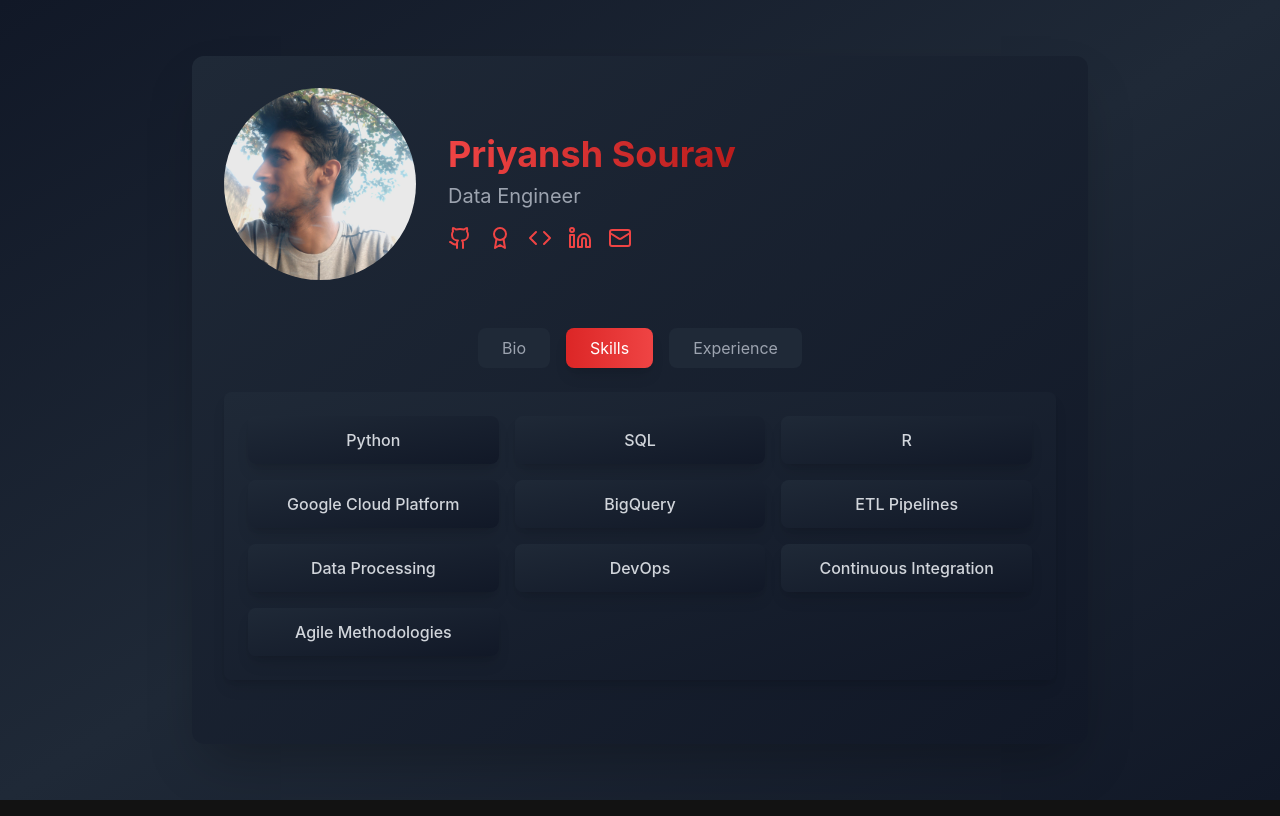
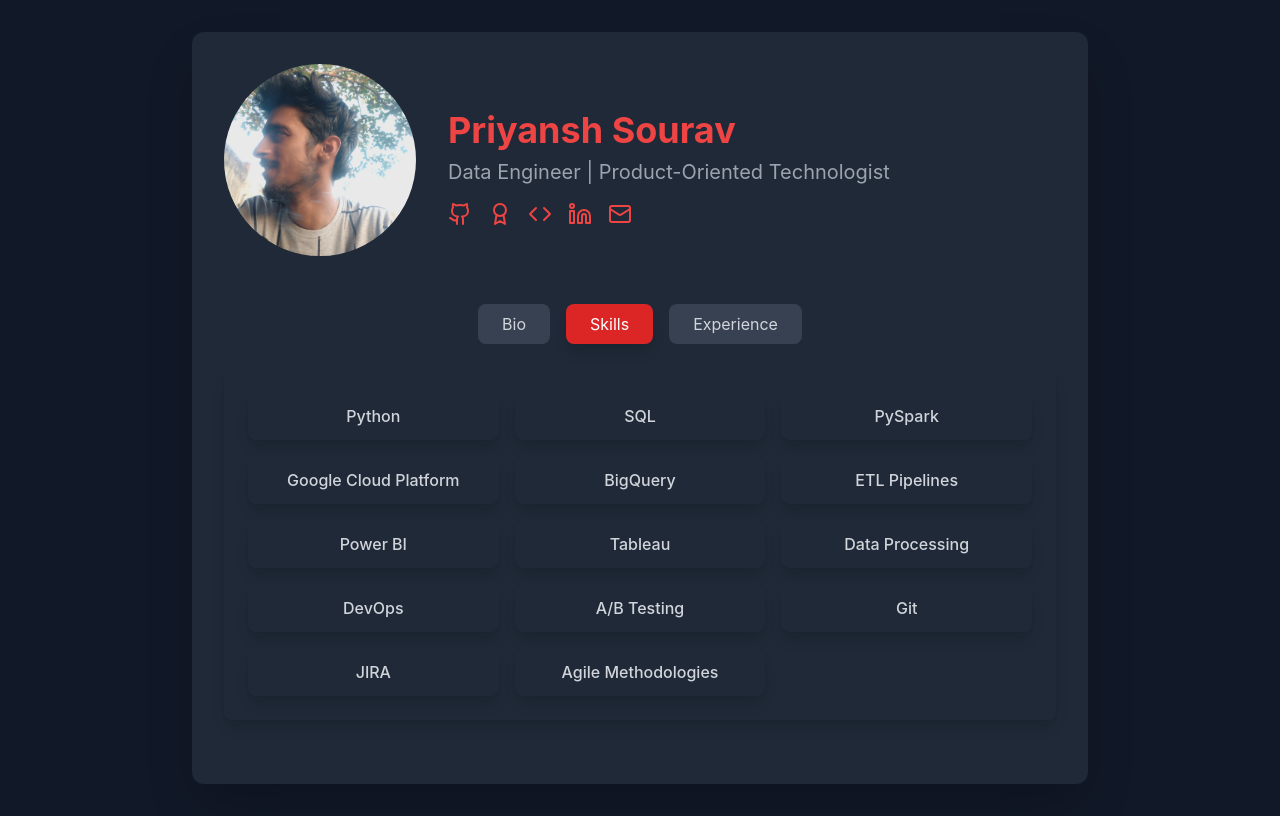
Before and after one commit to ipriyansh/ipriyansh.github.com, a React (Create React App) app: page / in a window 1280 px wide. Both pictures are taken after a click on the button "Skills". Built offline with nearby package versions, Linux system fonts and the light colour scheme; the HTML template or start-up script is replaced by a standard one.

Commit message:
Update PriyanshPortfolio.js

```diff
--- a/src/PriyanshPortfolio.js
+++ b/src/PriyanshPortfolio.js
@@ -44,39 +44,24 @@ const PriyanshPortfolio = () => {
   ];
 
   const sections = {
-    bio: `Priyansh Sourav is a dedicated Data Engineer with a strong foundation in data processing,
-          ETL pipeline development, and cloud-based solutions, currently working at Accenture.
-          With proficiency in Python, SQL, and Google Cloud Platform (BigQuery), he has driven
-          significant improvements in data handling and workflow efficiency.`,
+    bio: `Priyansh Sourav is a Business Technology Professional with 5+ years of experience bridging tech and business teams to deliver data-driven solutions. With expertise in Python, SQL, and GCP (BigQuery), he specializes in building scalable ETL pipelines, automating workflows, and creating executive dashboards that drive business decisions.`,
     skills: [
-      'Python',
-      'SQL',
-      'R',
-      'Google Cloud Platform',
-      'BigQuery',
-      'ETL Pipelines',
-      'Data Processing',
-      'DevOps',
-      'Continuous Integration',
-      'Agile Methodologies'
+      'Python', 'SQL', 'PySpark', 'Google Cloud Platform', 'BigQuery',
+      'ETL Pipelines', 'Power BI', 'Tableau', 'Data Processing', 'DevOps',
+      'A/B Testing', 'Git', 'JIRA', 'Agile Methodologies'
     ],
     experience: [
       {
         company: 'Accenture',
-        location: 'Kolkata, India',
+        location: 'Gurugram, India',
         role: 'Data Engineer',
         duration: 'Dec 2021 - Present',
         highlights: [
-          'Developed complex ETL processes using Python and BigQuery, increasing efficiency by 40%',
-          'Processed and analyzed 1TB of data using GCP BigQuery, improving data processing efficiency',
-          'Collaborated with stakeholders to identify business process improvement opportunities',
-          'Implemented agile methodologies to streamline project workflows and enhance cross-functional team productivity',
-          'Designed and optimized BigQuery datasets for large-scale data storage and analysis',
-          'Automated manual data preparation for 10 million records, reducing processing time by 80%',
-          'Refactored legacy code to improve readability and maintainability',
-          'Managed end-to-end data processes for two complex dashboards',
-          'Developed and maintained ETL pipelines for transforming raw data into structured datasets',
-          'Implemented advanced SQL queries to analyze customer data and identify key trends'
+          'Built ETL pipelines in Python and BigQuery to process 10M+ records daily',
+          'Developed real-time KPI dashboard used by 50+ employees',
+          'Automated data processing tasks, reducing prep time by 80%',
+          'Created Power BI dashboards for executive reviews',
+          'Cut cloud costs by 30% through performance analysis',
         ]
       },
       {
@@ -85,9 +70,9 @@ const PriyanshPortfolio = () => {
         role: 'DevOps Engineer',
         duration: 'Dec 2019 - Dec 2021',
         highlights: [
-          'Monitored automated build and continuous software integration processes',
-          'Collaborated with team to analyze system solutions based on client requirements',
-          'Decreased test environment downtime by 50% through proactive monitoring and troubleshooting'
+          'Improved deployment pipeline, reducing failure rate by 30%',
+          'Decreased downtime by 50% with monitoring systems',
+          'Analyzed user behavior data to optimize query performance by 30%'
         ]
       }
     ]
@@ -96,40 +81,23 @@ const PriyanshPortfolio = () => {
   const renderSection = () => {
     switch(activeSection) {
       case 'bio':
-        return (
-          <p className="text-gray-300 leading-relaxed animate-fade-in">
-            {sections.bio}
-          </p>
-        );
+        return <p className="text-gray-300 leading-relaxed animate-fade-in">{sections.bio}</p>;
       case 'skills':
         return (
           <ul className="grid grid-cols-2 md:grid-cols-3 gap-4">
             {sections.skills.map((skill, index) => (
-              <li
-                key={skill}
-                className="bg-gradient-to-br from-gray-800 to-gray-900 p-3 rounded-lg shadow-lg
-                          transform hover:scale-105 transition-all duration-300 animate-fade-in"
-                style={{ animationDelay: `${index * 100}ms` }}
-              >
-                <div className="text-center text-gray-300 font-medium">
-                  {skill}
-                </div>
+              <li key={skill} className="bg-gray-800 p-3 rounded-lg shadow-lg transform hover:scale-105 transition-all duration-300 animate-fade-in">
+                <div className="text-center text-gray-300 font-medium">{skill}</div>
               </li>
             ))}
           </ul>
         );
       case 'experience':
         return sections.experience.map((exp, index) => (
-          <div
-            key={`${exp.company}-${exp.role}`}
-            className="bg-gradient-to-br from-gray-800 to-gray-900 p-6 rounded-lg shadow-lg mb-6
-                      transform hover:scale-[1.02] transition-all duration-300 animate-fade-in"
-            style={{ animationDelay: `${index * 200}ms` }}
-          >
+          <div key={`${exp.company}-${exp.role}`} className="bg-gray-800 p-6 rounded-lg shadow-lg mb-6 animate-fade-in">
             <div className="flex flex-col md:flex-row md:items-center md:justify-between mb-4">
               <div>
-                <h3 className="text-xl font-bold bg-gradient-to-r from-red-500 to-red-700
-                              bg-clip-text text-transparent">{exp.company}</h3>
+                <h3 className="text-xl font-bold text-red-500">{exp.company}</h3>
                 <p className="text-gray-400">{exp.location}</p>
               </div>
               <div className="text-right">
@@ -139,11 +107,7 @@ const PriyanshPortfolio = () => {
             </div>
             <ul className="space-y-2">
               {exp.highlights.map((highlight, i) => (
-                <li
-                  key={highlight}
-                  className="text-gray-400 flex items-start space-x-2"
-                  style={{ animationDelay: `${(index * 200) + (i * 100)}ms` }}
-                >
+                <li key={highlight} className="text-gray-400 flex items-start space-x-2">
                   <span className="text-red-500 mt-1">•</span>
                   <span>{highlight}</span>
                 </li>
@@ -157,69 +121,37 @@ const PriyanshPortfolio = () => {
   };
 
   return (
-    <div className="min-h-screen bg-gradient-to-br from-gray-900 via-gray-800 to-gray-900
-                    text-white flex items-center justify-center p-4 md:p-8">
-      <div
-        className={`max-w-4xl w-full bg-gradient-to-br from-gray-800 to-gray-900
-                   rounded-xl shadow-2xl p-6 md:p-8 transform transition-all duration-1000
-                   ${isVisible ? 'translate-y-0 opacity-100' : 'translate-y-10 opacity-0'}`}
-      >
+    <div className="min-h-screen bg-gray-900 text-white flex items-center justify-center p-4 md:p-8">
+      <div className={`max-w-4xl w-full bg-gray-800 rounded-xl shadow-2xl p-6 md:p-8 transform transition-all duration-1000 ${isVisible ? 'translate-y-0 opacity-100' : 'translate-y-10 opacity-0'}`}>
         <div className="flex flex-col md:flex-row items-center mb-8">
-          <div
-            onClick={handleImageClick}
-            className={`relative group cursor-pointer transform transition-all duration-500
-                      hover:scale-105 ${isRotating ? 'rotate-360' : ''}`}
-          >
-            <div className="absolute -inset-0.5
-                          rounded-full opacity-75 group-hover:opacity-100 blur transition duration-500"></div>
-            <img
-              src="preview.jpg"
-              alt="Priyansh Sourav"
-              className="relative rounded-full w-48 h-48 mb-4 md:mr-8 object-cover"
-            />
+          <div onClick={handleImageClick} className={`relative group cursor-pointer transform transition-all duration-500 hover:scale-105 ${isRotating ? 'rotate-360' : ''}`}>
+            <img src="preview.jpg" alt="Priyansh Sourav" className="relative rounded-full w-48 h-48 mb-4 md:mr-8 object-cover" />
           </div>
           <div className="text-center md:text-left">
-            <h1 className="text-4xl font-bold bg-gradient-to-r from-red-500 to-red-700
-                          bg-clip-text text-transparent mb-2">
-              Priyansh Sourav
-            </h1>
-            <h2 className="text-xl text-gray-400 mb-4">Data Engineer</h2>
+            <h1 className="text-4xl font-bold text-red-500 mb-2">Priyansh Sourav</h1>
+            <h2 className="text-xl text-gray-400 mb-4">Data Engineer | Product-Oriented Technologist</h2>
             <div className="flex justify-center md:justify-start space-x-4">
               {socialLinks.map(link => (
-                <a
-                  key={link.name}
-                  href={link.url}
-                  target="_blank"
-                  rel="noopener noreferrer"
-                  className="text-red-500 hover:text-red-400 transform hover:scale-110
-                           transition-all duration-300"
-                  aria-label={link.name}
-                >
+                <a key={link.name} href={link.url} target="_blank" rel="noopener noreferrer" className="text-red-500 hover:text-red-400 transform hover:scale-110 transition-all duration-300" aria-label={link.name}>
                   {link.icon}
                 </a>
               ))}
             </div>
           </div>
         </div>
-
         <div className="mb-8">
           <div className="flex justify-center space-x-4 mb-6">
             {['bio', 'skills', 'experience'].map(section => (
               <button
                 key={section}
                 onClick={() => setActiveSection(section)}
-                className={`px-6 py-2 rounded-lg transition-all duration-300 transform
-                          hover:scale-105 ${
-                  activeSection === section
-                    ? 'bg-gradient-to-r from-red-600 to-red-500 text-white shadow-lg'
-                    : 'bg-gray-800 text-gray-400 hover:bg-gray-700'
-                }`}
+                className={`px-6 py-2 rounded-lg transition-all duration-300 transform hover:scale-105 ${activeSection === section ? 'bg-red-600 text-white shadow-lg' : 'bg-gray-700 text-gray-300 hover:bg-gray-600'}`}
               >
                 {section.charAt(0).toUpperCase() + section.slice(1)}
               </button>
             ))}
           </div>
-          <div className="bg-gradient-to-br from-gray-800 to-gray-900 p-6 rounded-lg shadow-lg">
+          <div className="bg-gray-800 p-6 rounded-lg shadow-lg">
             {renderSection()}
           </div>
         </div>
```
